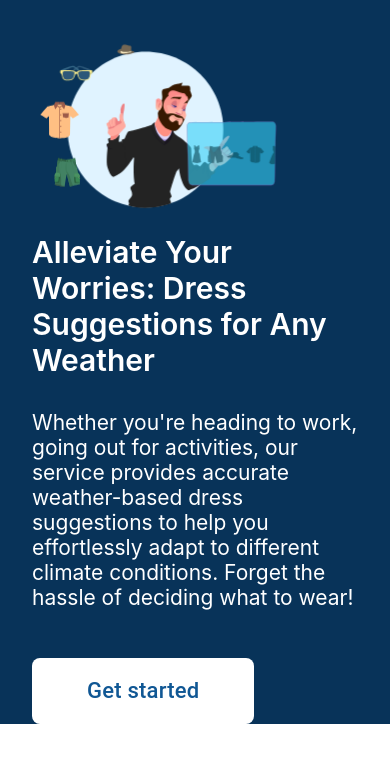
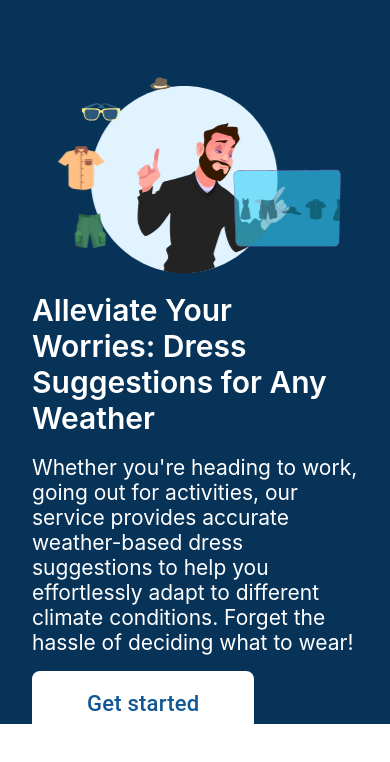
Before and after one commit to ooospooky/What-Should-I-Wear, a React (Create React App) app: page / in a window 390 px wide. Shown: the top 762 px of the page. Built offline with nearby package versions, Linux system fonts and the light colour scheme.

Commit message:
transitionAnimation RWD done

```diff
--- a/src/App.js
+++ b/src/App.js
@@ -45,8 +45,8 @@ function App() {
       <WeatherContext.Provider value={{ weatherTemp, setWeatherTemp, pop, setPop, formData, setFormData }}>
       <Router>
       <div className="logoDiv"  >
-      {/* <Link to='/'><img className="logoDiv__img" src={logo}  /></Link> */}
-      {/* <span className="logoDiv__span">WHAT SHOULD I WEAR?</span> */}
+      <Link to='/'><img className="logoDiv__img" src={logo}  /></Link>
+      <span className="logoDiv__span">WHAT SHOULD I WEAR?</span>
       </div>
         <Routes>
           <Route path='/' element={<LandingPage/>}></Route>
--- a/src/App.scss
+++ b/src/App.scss
@@ -1,13 +1,17 @@
+@import './mixin.scss';
 .App{
   position: relative;
 }
 .logoDiv{
   position:absolute;
   top:1.5rem;
-  left:5rem;
+  left:4rem;
   z-index: 1;
   display:flex;
   align-items: center;
+  @include respond(iphoneXR){
+    display:none
+  }
   &__img{
     width:40px;
     height:40px;
@@ -18,5 +22,6 @@
     font-size: 20px;
     font-weight: 700;
     font-family: "Times New Roman";
+
   }
 }
--- a/src/Page/Home/Home.js
+++ b/src/Page/Home/Home.js
@@ -81,7 +81,7 @@ function Home() {
   return (
     <div className="Home" style={containerStyle}>
       {/* <div style={showTransition?{ height: '100vh', width: '100vw',backgroundColor:"black", display:'none', opacity:0}:{}}>123</div> */}
-      {showTransition ? <div style={{ height: '100vh', width: '100vw', background: "linear-gradient(141.11deg, rgba(7, 51, 88, 0.4) 9.39%, #073358 70.4%)" }}>
+      {showTransition ? <div transitionDiv>
         <Player
           className='transitionAnimation'
           autoplay
--- a/src/Page/Home/Home.scss
+++ b/src/Page/Home/Home.scss
@@ -24,7 +24,15 @@
     display: grid;
     grid-template-columns: 1fr 2fr;
     grid-column-gap: 2rem;
+    @include respond(ipad){
+      width: 90%;
+      grid-column-gap: .5rem;
+    }
+    @media(max-width:550px) {
+      width: 100%;
+    }
     @include respond(iphoneXR) {
+      width: 70%;
       height: 100%;
       display: flex;
       flex-direction: column;
@@ -37,6 +45,7 @@
 
     font-size: .9rem;
     font-weight: 500;
+
     @include respond(iphoneXR){
       height: 50%;
       margin-top:.4rem;
@@ -163,7 +172,14 @@
     display: flex;
     flex-direction: column;
     justify-content: center;
+    @media(max-width:550px) {
+      width:90%
+    }
+    @media(max-width:480px) {
+      width: 70%;
+    }
     @include respond(iphoneXR){
+      width:100%;
       margin-top:.5rem;
       z-index: 2; //ater tomorrow's animation too large, so when you pick location might click on animation.
     }
@@ -230,6 +246,10 @@
       @include respond(iphoneSE){
        margin-top:-1rem;
       }
+    }
+    @include respond(ipad){
+      display:flex;
+      flex-direction: column;
     }
     @include respond(iphoneXR){
       display:flex;
--- a/src/Page/LandingPage/LandingPage.scss
+++ b/src/Page/LandingPage/LandingPage.scss
@@ -23,37 +23,49 @@
 //     @media (min-width: 1800px) { @content}; //1800px
 //   }
 // }
-
+.transitionDiv {
+  width: 100%;
+  background: linear-gradient(141.11deg, rgba(7, 51, 88, 0.4) 9.39%, #073358 70.4%);
+  display:flex;
+  justify-content: center;
+  align-items: center;
+}
 .landingPage {
   width: 100%;
   height: 100vh;
   // background-color: #5B9ED9;
   background-color: #083359;
   position: relative;
+
   // display:flex;
   // justify-content: center;
   // align-items: center;
   @include respond(iphoneXR) {
-    height:var(--view-height);
+    height: var(--view-height);
   }
+
   &__container {
     padding: 4rem;
     display: flex;
     justify-content: center;
     align-items: center;
+
     @include respond(ipad) {
-      flex-direction: column-reverse  ;
+      flex-direction: column-reverse;
       justify-content: flex-start;
-      align-items:flex-start;
+      align-items: flex-start;
+      padding: 2rem;
     }
-    @include respond(ipad) {
-      padding:2rem;
-    }
+
     @include respond(iphoneXR) {
-      padding:0 2rem 2rem 2rem;
+      padding: 0 2rem 2rem 2rem;
     }
 
   }
+
+  // style={{ height: '100vh', width: '100vw', background: "linear-gradient(141.11deg, rgba(7, 51, 88, 0.4) 9.39%, #073358 70.4%)" }}
+
+
 }
 
 .left {
@@ -62,8 +74,9 @@
   // height: 30rem;
   // background-color: bisque;
   color: #fff;
+
   @include respond(ipad) {
-    width:100%;
+    width: 100%;
   }
 
   &__h1 {
@@ -72,34 +85,49 @@
     // font-family: 'Google Sans';'
     margin-top: 1rem;
     margin-bottom: 0;
+
     @include respond(desktop) {
       font-size: 45px;
     }
+
     @include respond(small-desktop) {
       font-size: 40px;
     }
+
     @include respond(tab-port) {
       font-size: 35px;
       margin-top: 2rem;
     }
+
     @include respond(tab-port) {
       font-size: 33px;
     }
+
     @include respond(small-tab-port) {
       font-size: 30px;
     }
-     @include respond(ipad) {
-      font-size: 45px;
-      margin-top:-1rem;
-      margin-bottom: 2rem;
+
+    @include respond(ipad) {
+      font-size: 43px;
+      margin-top: -5.5rem;
+      margin-bottom: 2.2rem;
     }
+
+    @media(max-width:660px) {
+      font-size: 40px;
+      margin-top: -7rem;
+    }
+
     @include respond(iphoneXR) {
       font-size: 30px;
+      margin-top: -2rem;
+
     }
+
     @include respond(iphoneSE) {
       font-size: 25px;
-      margin-top:-2rem;
-       margin-bottom: 1rem;
+      margin-top: -2rem;
+      margin-bottom: 1rem;
     }
 
   }
@@ -119,18 +147,30 @@
       font-size: 23px;
       margin-bottom: 2rem;
     }
+
     @include respond(small-tab-port) {
       font-size: 21px;
     }
+
     @include respond(ipad) {
-      font-size: 28px;
-      margin-bottom: 3rem;
+      margin-top: -2rem;
+      font-size: 25px;
+      margin-bottom: 1rem;
     }
+
+    @media(max-width:660px) {
+      margin-top: -1rem;
+      font-size: 25px;
+      margin-bottom: 1rem;
+    }
+
     @include respond(iphoneXR) {
+      margin-top: -1rem;
       font-size: 21px;
     }
+
     @include respond(iphoneSE) {
-       margin-bottom: 1rem;
+      margin-bottom: 1rem;
     }
 
   }
@@ -152,6 +192,7 @@
       padding: 20px 50px;
       font-size: 20px;
     }
+
     @include respond(ipad) {
       padding: 25px 55px;
       font-size: 22px;
@@ -169,35 +210,55 @@
 .right {
   width: 50%;
   // position: relative;
-  display:flex;
+  display: flex;
   justify-content: flex-start;
+
+  @include respond(ipad) {
+    margin-top: -4rem
+  }
+
+  @media(max-width:660px) {
+    margin-top: -5rem
+  }
+
+  @include respond(iphoneXR) {
+    margin-top: 1.5rem;
+    margin-left: 1rem;
+  }
+
   &__landingAnimation {
     height: 500px;
     width: 500px;
+
     @include respond(small-desktop) {
       height: 450px;
       width: 450px;
     }
+
     @include respond(tab-port) {
       height: 400px;
       width: 400px;
     }
+
     @include respond(small-tab-port) {
       height: 350px;
       width: 350px;
     }
+
     @include respond(ipad) {
       height: 400px;
       width: 400px;
-      width:100%;
+      width: 100%;
     }
+
     @include respond(iphoneXR) {
-      width:100%;
-      height: 250px;
-      width: 250px;
+      width: 100%;
+      height: 300px;
+      width: 300px;
+
       // position: absolute;
-    //   top: 50%;
-    //  left: 50%;
+      //   top: 50%;
+      //  left: 50%;
 
     }
   }
--- a/src/Page/LandingPage/LangingPage.js
+++ b/src/Page/LandingPage/LangingPage.js
@@ -20,7 +20,7 @@ function LangingPage() {
 
     <div className='landingPage' style={containerStyle}>
       <div className="landingPage__container">
-        {showTransition ? <div style={{ height: '100vh', width: '100vw', background: "linear-gradient(141.11deg, rgba(7, 51, 88, 0.4) 9.39%, #073358 70.4%)" }}>
+        {showTransition ? <div className='transitionDiv'>
           <Player
             className='transitionAnimation'
             autoplay
--- a/src/Page/Result/Result.scss
+++ b/src/Page/Result/Result.scss
@@ -341,7 +341,7 @@
   align-items: flex-start;
   @include respond(iphoneXR) {
     justify-content: flex-start;
-    // align-items: flex-start;
+        // align-items: flex-start;
   }
   &>div {
     display: flex;
```
